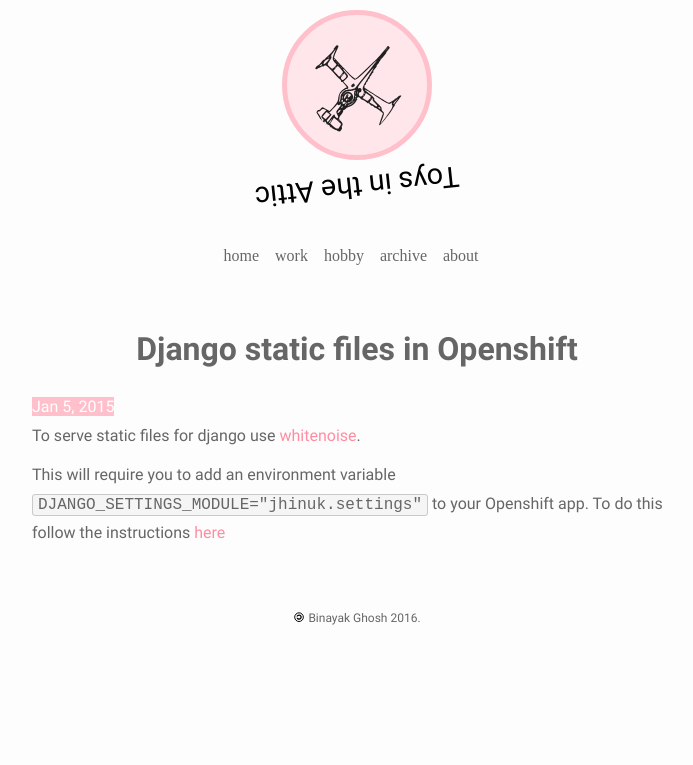
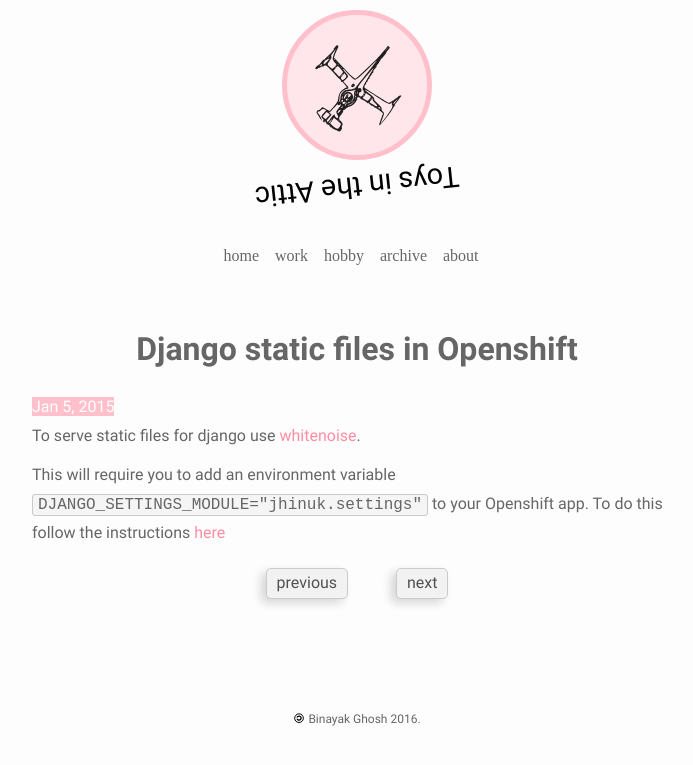
Before and after one commit to swrdfish/swrdfish.github.io, a Jekyll site: the page built from _posts/2015-01-05-django-static-files-in-openshift.md, in a window 1280 px wide. Shown: the top 765 px of the page, without its empty margins (283-976 px from the left). Built offline with Jekyll 4.4.1, drawn with Linux system fonts in a browser that asks for light colours; nearby versions of some CDN libraries; some web fonts are replaced; comment, search, counter and statistics services are not loaded.

```diff
--- a/_layouts/post.html
+++ b/_layouts/post.html
@@ -11,6 +11,12 @@ layout: default
 	<article class="post-content">
 		{{ content }}
 	</article>
+	<div class="post-separator"></div>
+	<div style="text-align: center; margin: -50px 0 50px">
+	  <a href="{{ page.previous.url }}"><span class="pagination">previous</span></a>
+	  &nbsp;&nbsp;&nbsp;&nbsp;&nbsp;
+	  <a href="{{ page.next.url }}"><span class="pagination">next</span></a>
+	</div>
 	<div class="post-separator"></div>
 	<div id="disqus_thread"></div>
 	<script type="text/javascript">
@@ -26,4 +32,3 @@ layout: default
 	</script>
 	<noscript>Please enable JavaScript to view the <a href="http://disqus.com/?ref_noscript">comments powered by Disqus.</a></noscript>
 </div>
-<script src="//ajax.googleapis.com/ajax/libs/jquery/2.1.3/jquery.min.js"></script>
--- a/_sass/_layout.scss
+++ b/_sass/_layout.scss
@@ -229,14 +229,13 @@ svg {
 
 .pagination {
     display: inline-block;
-    color: #777;
-    background-color: #fff;
-    border-color: #ddd;
-    border: 1px solid #ddd;
+    color: #505050;
+    background-color: #F2F2F2;
+    border: 1px solid #CBCBCB;
     padding: 0 10px;
     margin: 10px;
-    border-radius: 3px;
-
+    border-radius: 5px;
+    box-shadow: -5px 4px 10px #D6D6D6;
     @media screen and (max-width: 600px) {
         padding: 0 3px;
     }
```
Also changed, not shown: _pages/about.md (+6 -0 lines), index.html (+14 -2 lines).
